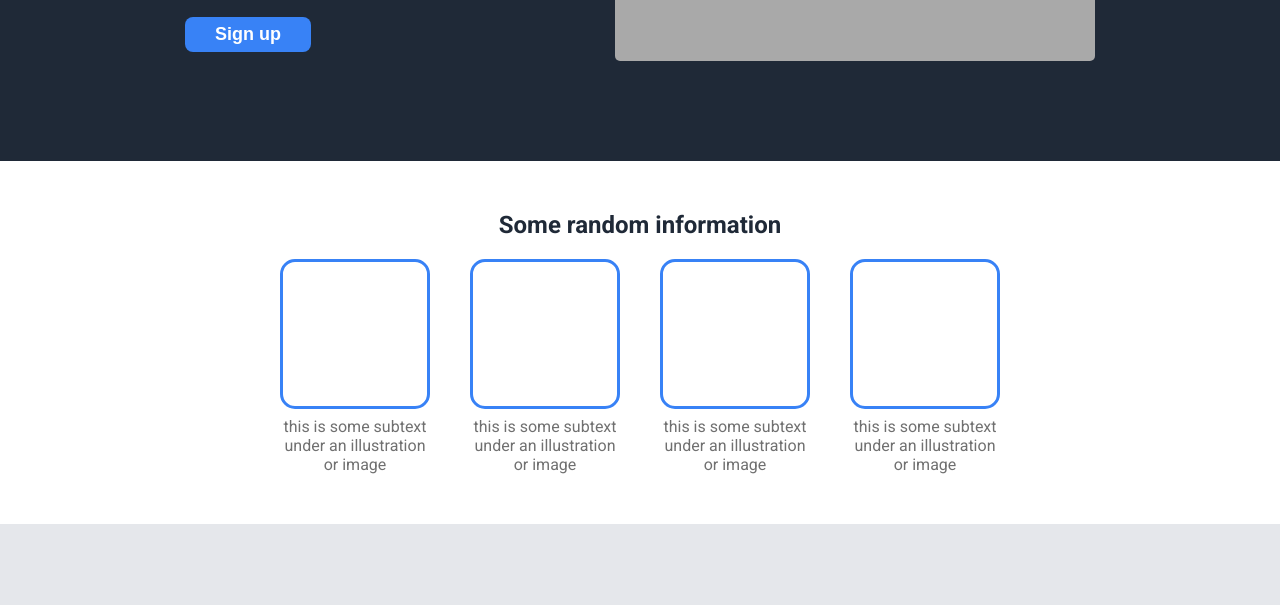
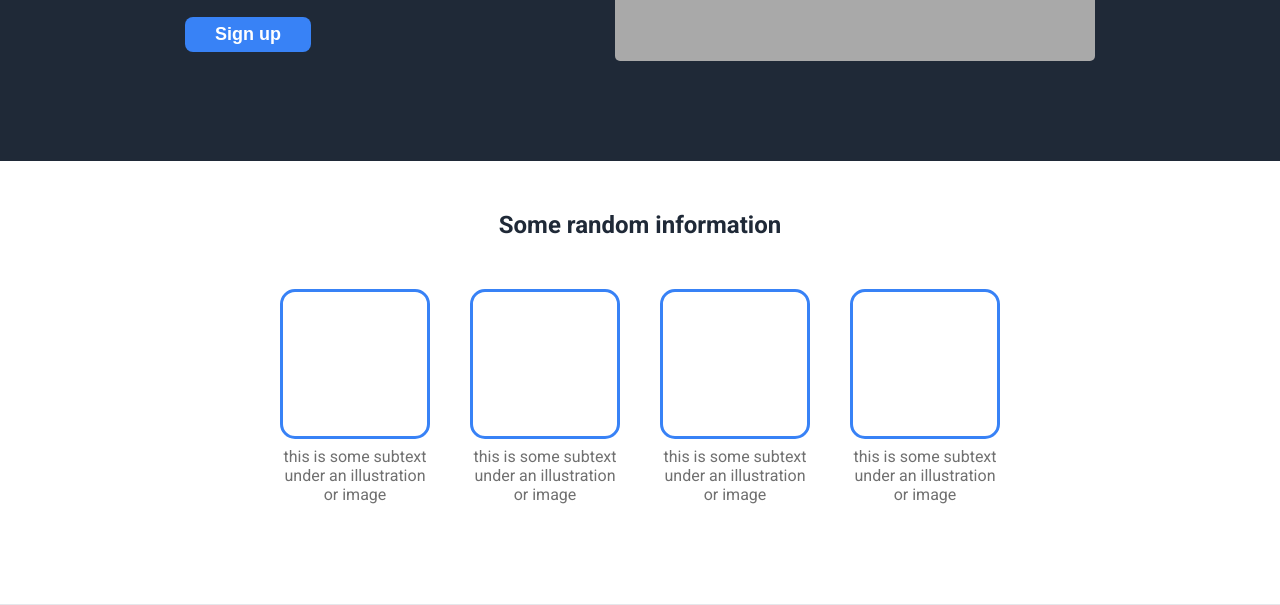
Before and after one commit to tiozzogabi/odin-landing-page, a plain HTML site: page index.html in a window 1280 px wide. Shown: the part 347-952 px from the top of the page. Drawn offline with Linux system fonts and the light colour scheme.

Commit message:
Modify random container padding

```diff
--- a/style.css
+++ b/style.css
@@ -84,12 +84,12 @@ button{
 
 .random-container{
     text-align: center;
-    padding: 50px 0;
+    padding: 50px 0 100px 0;
     display: flex;
     flex-direction: column;
     align-items: center;
     justify-content: center;
-    gap: 20px;
+    gap: 50px;
 }
 
 h2{
```
